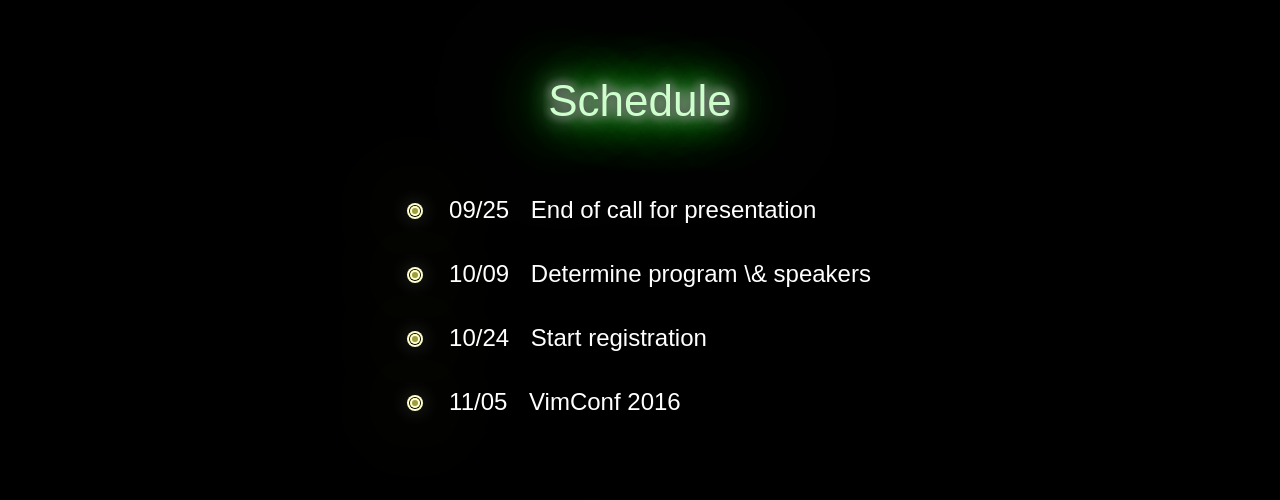
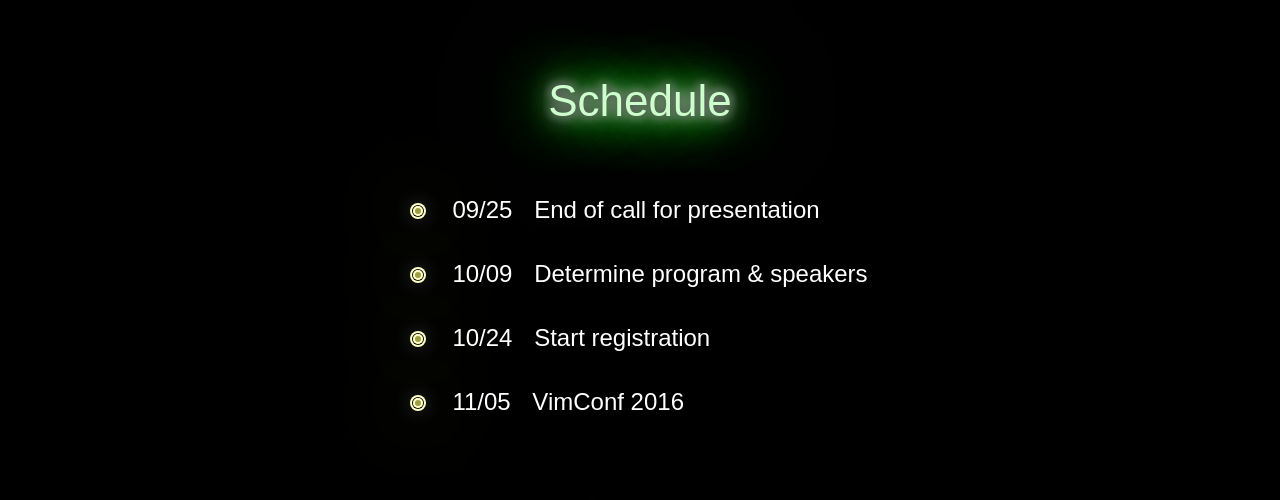
Before and after one commit to vim-jp/vimconf.org, a Jekyll site: the page built from 2016/en.html, in a window 1280 px wide and 900 px high, scrolled down 2603 px. Shown: the top 500 px of the window. Built offline with Jekyll 4.4.1, drawn with Linux system fonts in a browser that asks for light colours; some web fonts are replaced.

Commit message:
Fix typo in 2016 schedule

```diff
--- a/2016/en.html
+++ b/2016/en.html
@@ -34,7 +34,7 @@
     - date: 09/25
       label: End of call for presentation
     - date: 10/09
-      label: Determine program \& speakers
+      label: Determine program & speakers
     - date: 10/24
       label: Start registration
     - date: 11/05
```
